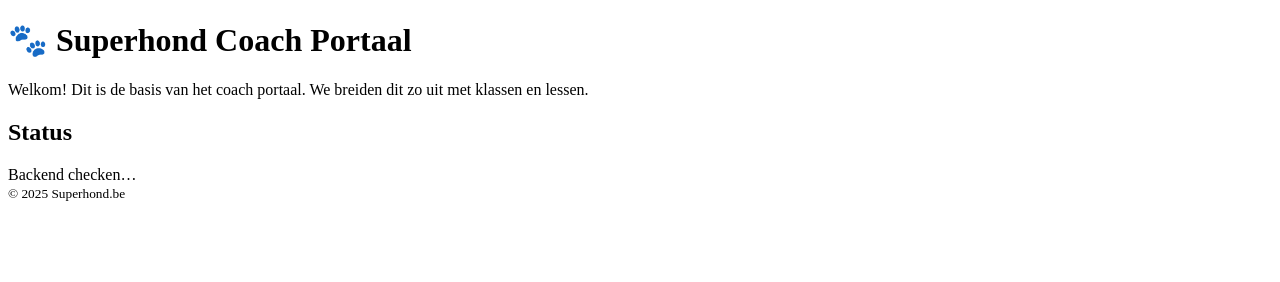
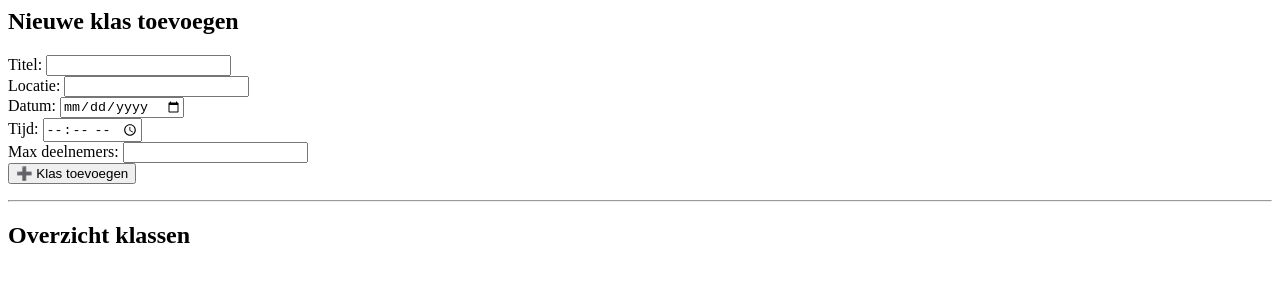
Before and after one commit to superhond-be/superhond-webapp, a website: page public/index.html in a window 1280 px wide. Drawn offline with Linux system fonts and the light colour scheme.

Commit message:
Update index.html

```diff
--- a/public/index.html
+++ b/public/index.html
@@ -1,29 +1,20 @@
-<!doctype html>
-<html lang="nl">
-<head>
-  <meta charset="utf-8" />
-  <meta name="viewport" content="width=device-width,initial-scale=1" />
-  <title>Superhond • Coach Portaal</title>
-  <link rel="stylesheet" href="styles.css" />
-</head>
-<body>
-  <header>
-    <h1>🐾 Superhond Coach Portaal</h1>
-  </header>
+<main>
+  <section>
+    <h2>Nieuwe klas toevoegen</h2>
+    <form id="classForm">
+      <label>Titel: <input name="title" required></label><br>
+      <label>Locatie: <input name="location"></label><br>
+      <label>Datum: <input type="date" name="date" required></label><br>
+      <label>Tijd: <input type="time" name="time" required></label><br>
+      <label>Max deelnemers: <input type="number" name="max_participants"></label><br>
+      <button type="submit">➕ Klas toevoegen</button>
+    </form>
+  </section>
 
-  <main>
-    <p>Welkom! Dit is de basis van het coach portaal. We breiden dit zo uit met klassen en lessen.</p>
+  <hr>
 
-    <section>
-      <h2>Status</h2>
-      <div id="status">Backend checken…</div>
-    </section>
-  </main>
-
-  <footer>
-    <small>&copy; 2025 Superhond.be</small>
-  </footer>
-
-  <script src="app.js"></script>
-</body>
-</html>
+  <section>
+    <h2>Overzicht klassen</h2>
+    <ul id="classesList"></ul>
+  </section>
+</main>
```
